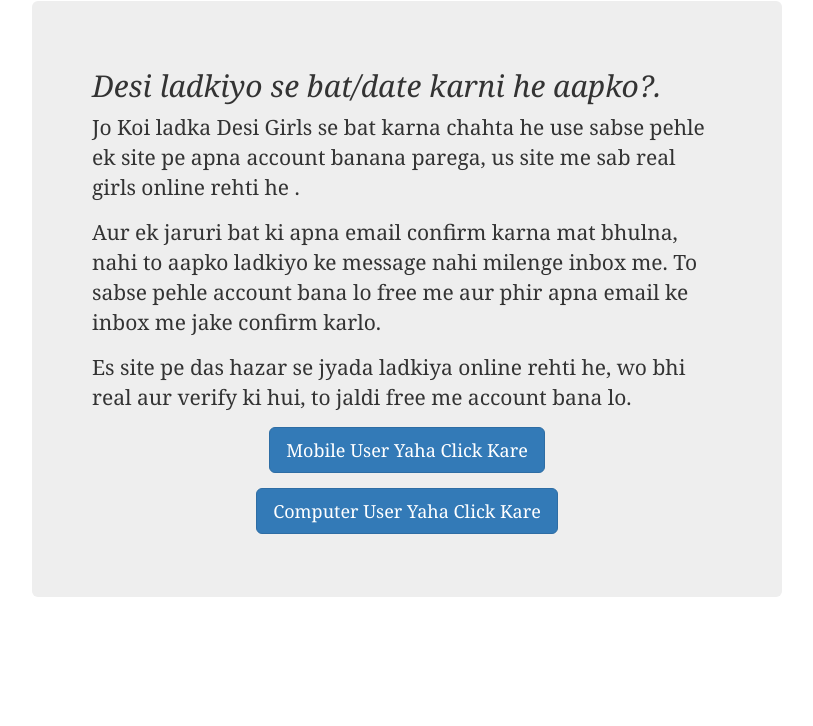
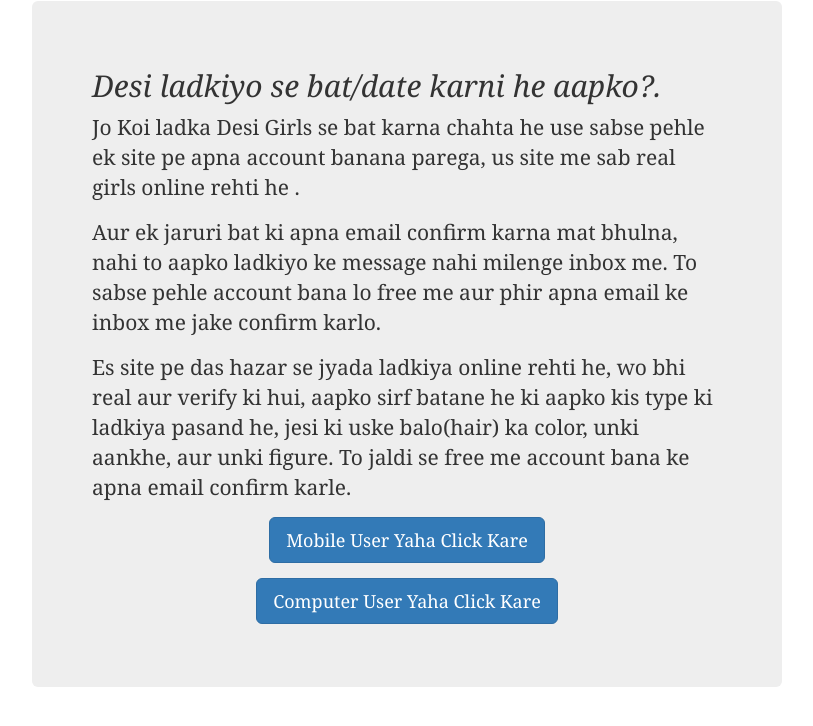
Before and after one commit to enyusu/enyusu.github.com, a Jekyll site: the page built from _posts/2015-02-10-dating-india.md, in a window 1280 px wide. Shown: the top 726 px of the page, without its empty margins (233-1046 px from the left). Built offline with Jekyll 4.4.1, drawn with Linux system fonts in a browser that asks for light colours; nearby versions of some CDN libraries.

Commit message:
Update 2015-02-10-dating-india.md

```diff
--- a/_posts/2015-02-10-dating-india.md
+++ b/_posts/2015-02-10-dating-india.md
@@ -8,9 +8,9 @@ permalink: dating/india/
   <h2>Desi ladkiyo se bat/date karni he aapko?.</h2>
   <p> Jo Koi ladka Desi Girls se bat karna chahta he use sabse pehle ek site pe apna account banana parega, us site me sab real girls online rehti he . </p>
  <p>Aur ek jaruri bat ki apna email confirm karna mat bhulna, nahi to aapko ladkiyo ke message nahi milenge inbox me. To sabse pehle account bana lo free me aur phir apna email ke inbox me jake confirm karlo.</p>
- <p>Es site pe das hazar se jyada ladkiya online rehti he, wo bhi real aur verify ki hui, to jaldi free me account bana lo.</p>
+ <p>Es site pe das hazar se jyada ladkiya online rehti he, wo bhi real aur verify ki hui, aapko sirf batane he ki aapko kis type ki ladkiya pasand he, jesi ki uske balo(hair) ka color, unki aankhe, aur unki figure. To jaldi se free me account bana ke apna email confirm karle. </p>
   <center>
-  <p><a class="btn btn-primary btn-lg" href="http://mmtrkpy.com/mt/x2741394f4t233t224q2u234/" role="button"> Mobile User Yaha Click Kare </a></p>
+  <p><a class="btn btn-primary btn-lg" href="http://mmtrkpy.com/mt/x2741394e4v233t224q2u234/" role="button"> Mobile User Yaha Click Kare </a></p>
   <p><a class="btn btn-primary btn-lg" href="http://mmtrkpy.com/mt/w2a4z27484s233t224q2u234/" role="button"> Computer User Yaha Click Kare </a></p>
  </center>
 </div>
```
